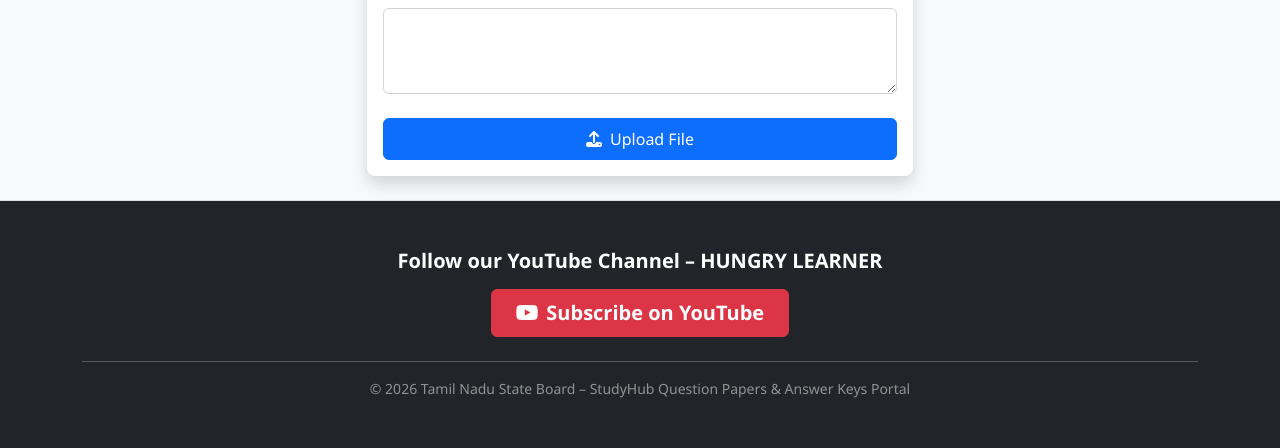
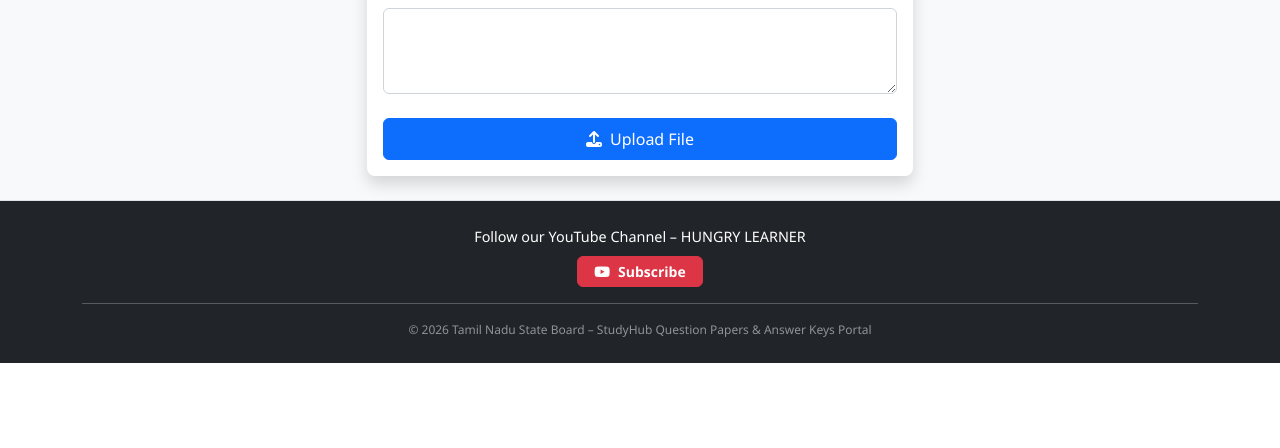
Before and after one commit to Sharruk/LMS-updated, a Flask app: page /upload in a window 1280 px wide. Shown: the part 662-1110 px from the top of the page. After the commit the page ends 1025 px from the top, so only its background shows below. Run offline with Flask 3, Linux system fonts and the light colour scheme; the visitor is signed in with stand-in values (Sample User, id 1); data that the repository does not hold is empty.

Commit message:
Prevent multiple comments and votes on files while improving display
Fixes issues with multiple comments/votes on files, improves file description display, refactors footer styling, and resolves dropdown logic in the upload form.

Replit-Commit-Author: Agent
Replit-Commit-Session-Id: 4c06ace1-c287-4291-ad1a-22d857b4223b
Replit-Commit-Checkpoint-Type: intermediate_checkpoint
Replit-Commit-Event-Id: 3375251d-64ef-40aa-809f-a7add2508b6c
Replit-Commit-Screenshot-Url: https://storage.googleapis.com/screenshot-production-us-central1/dcbaea80-a8a7-4a4d-8662-73cab4f73645/4c06ace1-c287-4291-ad1a-22d857b4223b/cc9BDXJ
Replit-Helium-Checkpoint-Created: true

```diff
--- a/app.py
+++ b/app.py
@@ -351,6 +351,8 @@ def toggle_visibility(file_id):
 
 @app.route('/api/comment/<int:file_id>', methods=['POST'])
 def add_comment(file_id):
+    if session.get(f'commented_{file_id}'):
+        return jsonify({'success': False, 'message': 'You have already commented on this file'}), 400
     data = request.json
     author = data.get('author')
     content = data.get('content')
@@ -359,10 +361,13 @@ def add_comment(file_id):
     comment = Comment(file_id=file_id, author_name=author, content=content)
     db.session.add(comment)
     db.session.commit()
+    session[f'commented_{file_id}'] = True
     return jsonify({'success': True, 'comment': comment.to_dict()})
 
 @app.route('/api/vote/<int:file_id>', methods=['POST'])
 def vote(file_id):
+    if session.get(f'voted_{file_id}'):
+        return jsonify({'success': False, 'message': 'You have already voted on this file'}), 400
     data = request.json
     vote_type = data.get('type')
     file_item = File.query.get_or_404(file_id)
@@ -371,6 +376,7 @@ def vote(file_id):
     elif vote_type == 'dislike':
         file_item.dislikes += 1
     db.session.commit()
+    session[f'voted_{file_id}'] = True
     return jsonify({'success': True, 'likes': file_item.likes, 'dislikes': file_item.dislikes})
 
 @app.route("/search")
--- a/templates/base.html
+++ b/templates/base.html
@@ -44,18 +44,18 @@
         {% block content %}{% endblock %}
     </main>
 
-    <footer class="bg-dark text-white py-5 mt-auto">
+    <footer class="bg-dark text-white py-4 mt-auto">
         <div class="container text-center">
-            <div class="row mb-4">
+            <div class="row mb-3">
                 <div class="col-md-6 mx-auto">
-                    <h5 class="fw-bold mb-3">Follow our YouTube Channel – HUNGRY LEARNER</h5>
-                    <a href="https://www.youtube.com/@Hungry_Learner_Forever" target="_blank" class="btn btn-danger btn-lg px-4 fw-bold">
-                        <i class="fab fa-youtube me-2"></i>Subscribe on YouTube
+                    <p class="mb-2" style="font-size: 0.9rem;">Follow our YouTube Channel – HUNGRY LEARNER</p>
+                    <a href="https://www.youtube.com/@Hungry_Learner_Forever" target="_blank" class="btn btn-danger btn-sm px-3 fw-bold">
+                        <i class="fab fa-youtube me-2"></i>Subscribe
                     </a>
                 </div>
             </div>
-            <hr class="bg-light opacity-25">
-            <p class="text-white-50 small mb-0">&copy; 2026 Tamil Nadu State Board – StudyHub Question Papers & Answer Keys Portal</p>
+            <hr class="bg-light opacity-10 my-3">
+            <p class="text-white-50 mb-0" style="font-size: 0.75rem;">&copy; 2026 Tamil Nadu State Board – StudyHub Question Papers & Answer Keys Portal</p>
         </div>
     </footer>
 
--- a/templates/upload.html
+++ b/templates/upload.html
@@ -88,7 +88,7 @@ document.getElementById('class').addEventListener('change', function() {
         options.forEach(option => {
             if (option.value === "") {
                 option.style.display = 'block';
-            } else if (option.getAttribute('data-class') === classLevel) {
+            } else if (String(option.getAttribute('data-class')) === String(classLevel)) {
                 option.style.display = 'block';
                 found = true;
             } else {
```
Also changed, not shown: templates/file_detail.html (+9 -0 lines), attached_assets/image_1770492899761.png (added), attached_assets/image_1770493230700.png (added).
